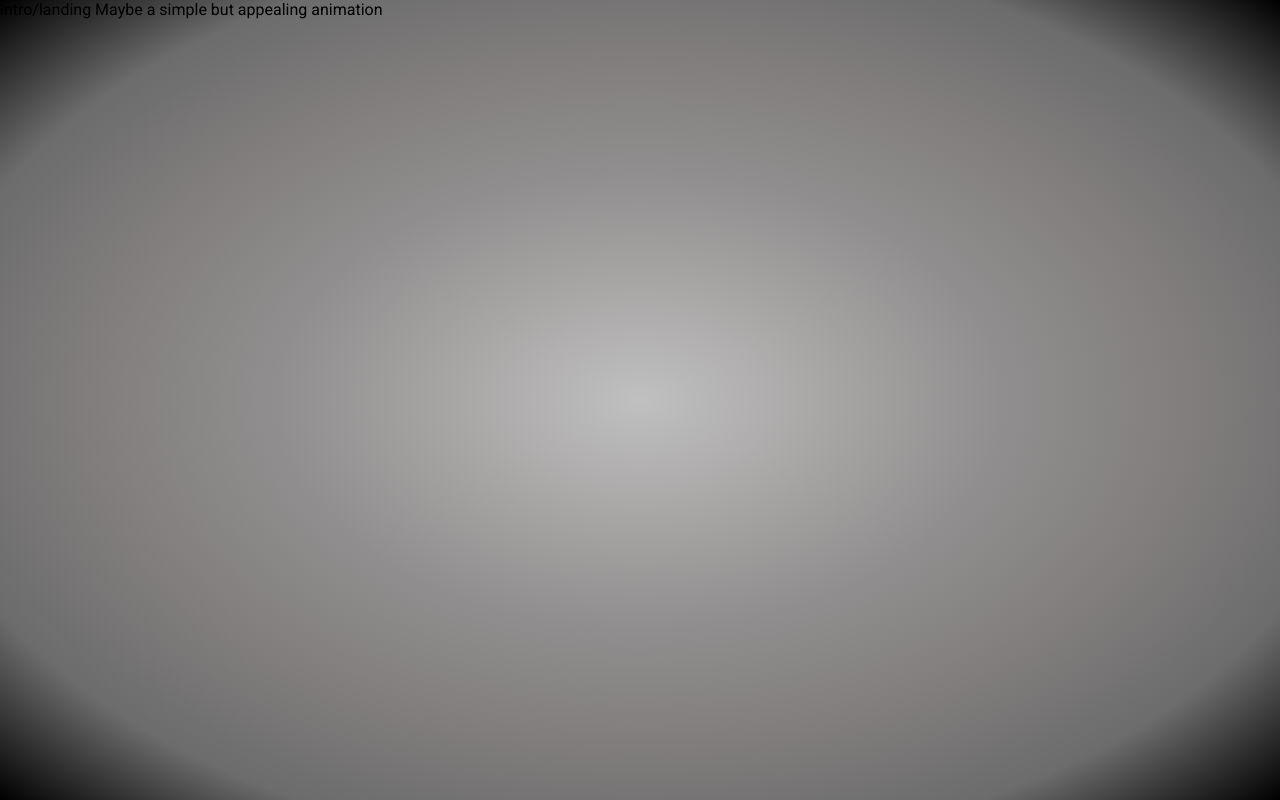
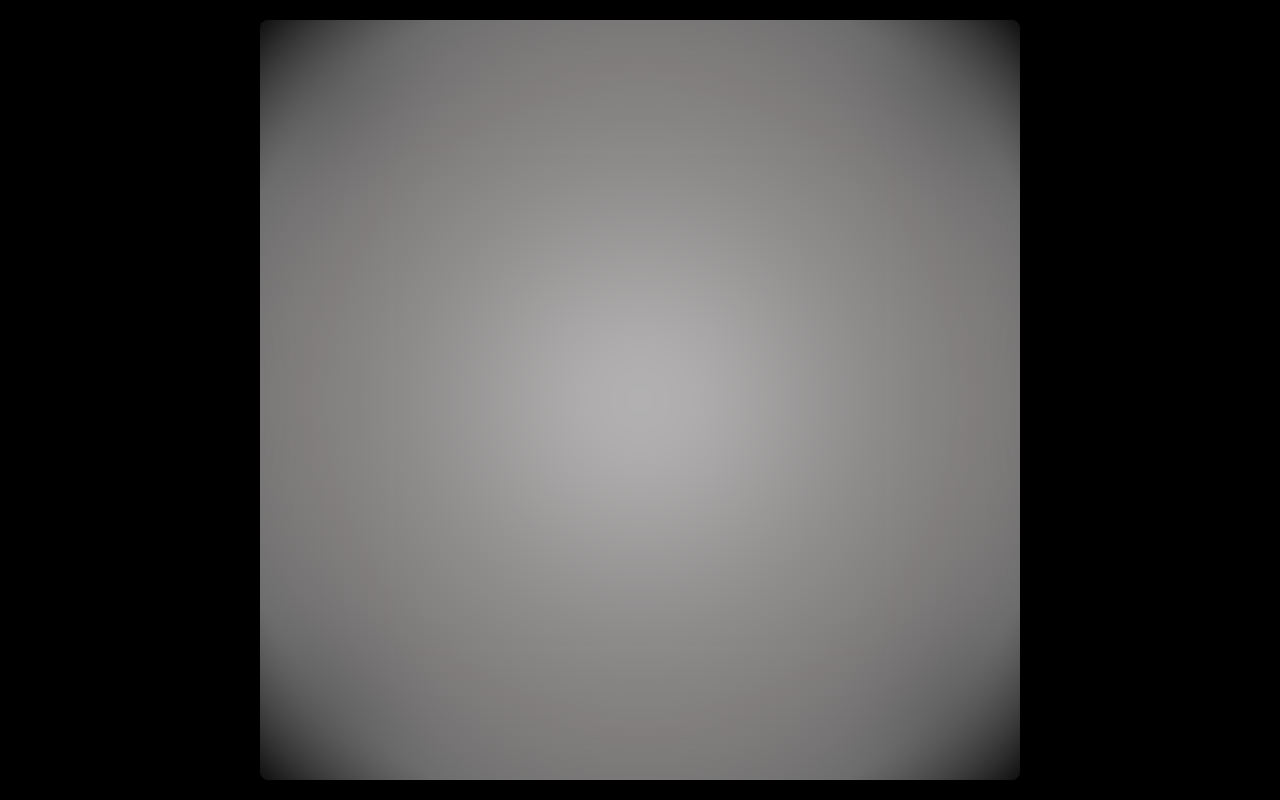
Before and after one commit to Hyperion-1/react_portfolio, a React (Create React App) app: page / in a window 1280 px wide. Shown: the top 800 px of the page. Built offline with nearby package versions, Linux system fonts and the light colour scheme.

Commit message:
trying radial background, likely to abandon

```diff
--- a/src/components/intro/Intro.jsx
+++ b/src/components/intro/Intro.jsx
@@ -3,10 +3,22 @@ import "./Intro.scss"
 export default function Intro() {
   return (
     <div className='Intro'>
-        intro/landing
+      <body className="grid-wrapper">
 
-        Maybe a simple but appealing animation
 
+
+
+
+
+        <div className="intro-backboard">
+         intro/landing
+
+        </div>
+
+
+
+
+     </body>
     </div>
   )
 }
--- a/src/components/intro/Intro.scss
+++ b/src/components/intro/Intro.scss
@@ -1,3 +1,4 @@
+//variable decleration
 $silverMain: silver;
 $silver2: rgb(169, 166, 166);
 $silver3: rgb(144, 142, 142);
@@ -5,12 +6,62 @@ $silver4: rgb(130, 126, 126);
 $silver5: rgb(108, 108, 108);
 $silverTest: black;
 
+@property --gradient-angle{
+  syntax: "<angle>";
+  initial-value: 0deg;
+  inherits: false;
+}
+@keyframes rotation {
+  0% { --gradient-angle: 0deg; }
+  100% { --gradient-angle: 360deg;}
+}
 
 
 .Intro{
-  //  background-color: cornsilk;
 
-   background: radial-gradient(
+    color: white;
+
+    background: black;
+
+    width: 100%;
+    min-height: 100dvh;//using this to stretch Background, may require changes later
+
+}
+.grid-wrapper{
+
+  display: grid;
+  min-height: 100vh;
+  place-content: center;
+
+
+}
+
+
+.intro-backboard{
+
+  height: 95vh;
+  width: 95vh;
+  border-radius: 0.5rem;
+
+  position: relative;
+
+  //background-color: blue;
+  justify-content: center;
+
+
+
+
+}
+
+.intro-backboard::before,
+.intro-backboard::after{
+
+
+  content: "";
+  position: absolute;
+  inset: 0;
+
+  background: radial-gradient(
     $silverMain,
     $silver2,
     $silver3,
@@ -18,7 +69,13 @@ $silverTest: black;
     $silver5,
     $silverTest);
 
-    width: 100%;
-    min-height: 100dvh;//using this to stretch Background, may require changes later
+
+  border-radius: inherit;
+
+  animation: rotation 20s linear infinite;
 
 }
+
+.intro-backboard::after{
+  filter: blur(3.5rem);
+}
```
